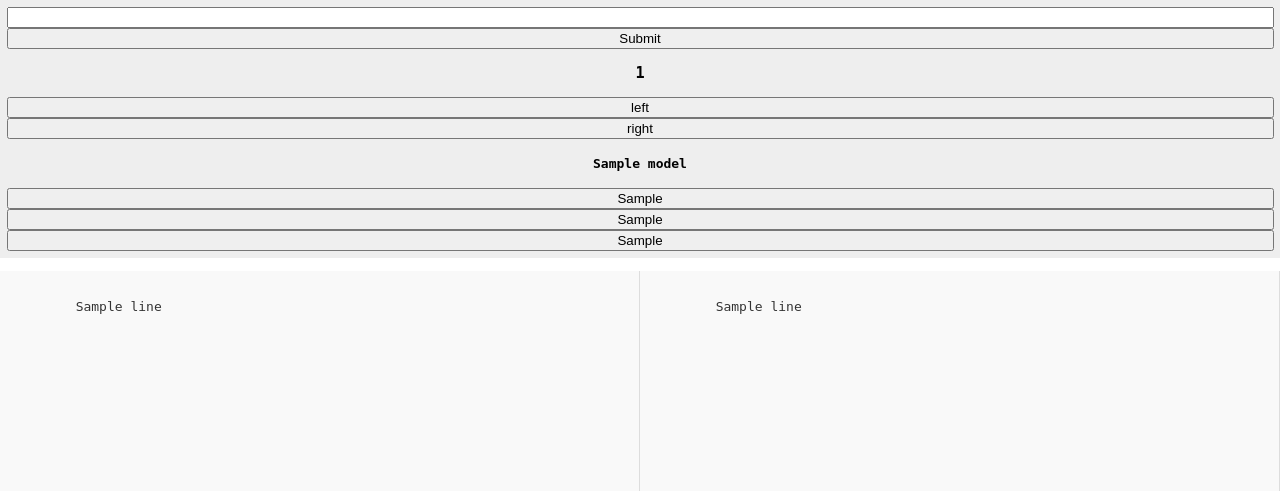
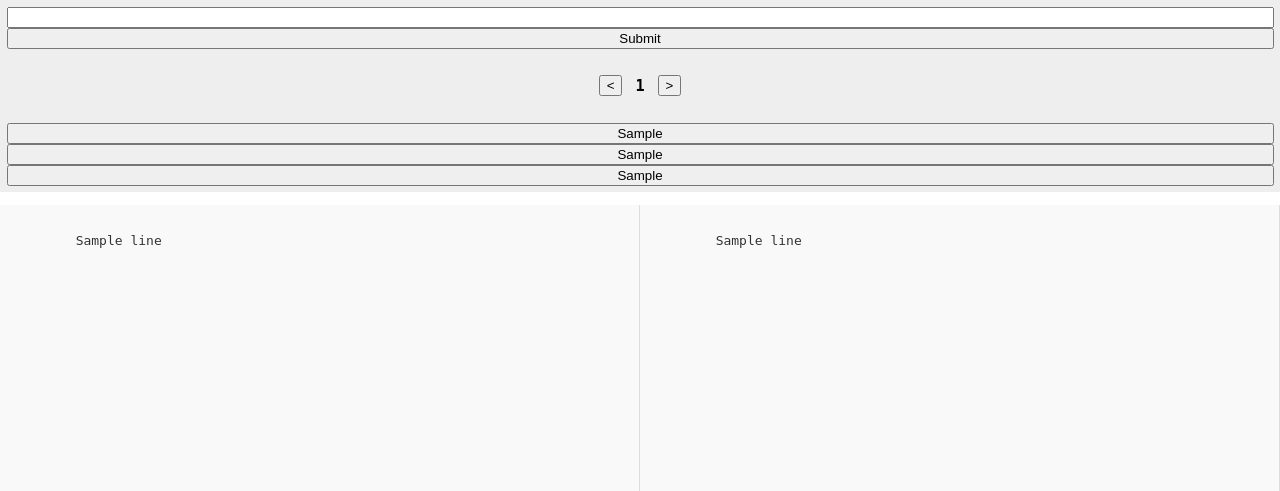
Before and after one commit to 3N4N/swebench-analysis, a Flask app: template templates/compare.html in a window 1280 px wide. Shown: the top 491 px of the page. Run offline with Flask 3, Linux system fonts and the light colour scheme; the template is opened without the code that fills it: most values are stand-ins (such as "Sample title", 1, 10 or a date in 2020).

Commit message:
patchview: pretty some css

```diff
--- a/templates/compare.html
+++ b/templates/compare.html
@@ -5,12 +5,6 @@
     <style>
         body { font-family: monospace; margin: 0; padding: 0; }
         .container { display: flex; height: 100vh; }
-        textarea {
-            width: 50%; height: 100%; border: none;
-            padding: 1em; box-sizing: border-box;
-            background: #f9f9f9; resize: none;
-            white-space: pre; overflow-wrap: normal;
-        }
         form { display: flex; flex-direction: column; height: 100%; }
         .topbar { padding: 0.5em; background: #eee; text-align: center; }
         .patch {
@@ -22,6 +16,19 @@
           border-right: 1px solid #ddd;
           width: 50%;
           height: 100%;
+        }
+
+        .bold-button {
+          font-weight: bold !important;
+        }
+
+        .instance-buttons form {
+          display: flex;
+          flex-direction: row;
+          align-items: center;
+          justify-content: center;
+          gap: 1em;
+          margin: 1em;
         }
 
         .patch span.add    { color: green; }
@@ -43,29 +50,23 @@
       <button type="submit">Submit</button>
     </form>
 
-    <h3>{{ instance_id }}</h3>
-
-    <div class="buttons">
+    <div class="instance-buttons">
       <form method="post">
-        <button name='instance_choice' value='left' type="submit">left</button>
-        <button name='instance_choice' value='right' type="submit">right</button>
+        <button name='instance_choice' value='left' type="submit">&lt;</button>
+        <label for='instance_choice'><h3>{{ instance_id }}</h3></label>
+        <button name='instance_choice' value='right' type="submit">&gt;</button>
       </form>
     </div>
 
-    <h4>{{ model }}</h4>
-    <div class="buttons">
+    <div class="model-buttons">
       <form method="post">
-        <button name='action' value='model1' type="submit">{{model1}}</button>
-        <button name='action' value='model2' type="submit">{{model2}}</button>
-        <button name='action' value='model3' type="submit">{{model3}}</button>
+        <button name='action' value='model1' class="{% if model == model1 %}bold-button{% endif %}">{{model1}}</button>
+        <button name='action' value='model2' class="{% if model == model2 %}bold-button{% endif %}">{{model2}}</button>
+        <button name='action' value='model3' class="{% if model == model3 %}bold-button{% endif %}">{{model3}}</button>
       </form>
     </div>
+  </div>
 
-  </div>
-  <!-- <div class="container"> -->
-  <!--     <textarea name="left" placeholder="Paste left patch here">{{ left }}</textarea> -->
-  <!--     <textarea name="right" placeholder="Paste right patch here">{{ right }}</textarea> -->
-  <!-- </div> -->
   <div class="container">
     <pre class="patch">
         {% for line in left.splitlines() %}
```
